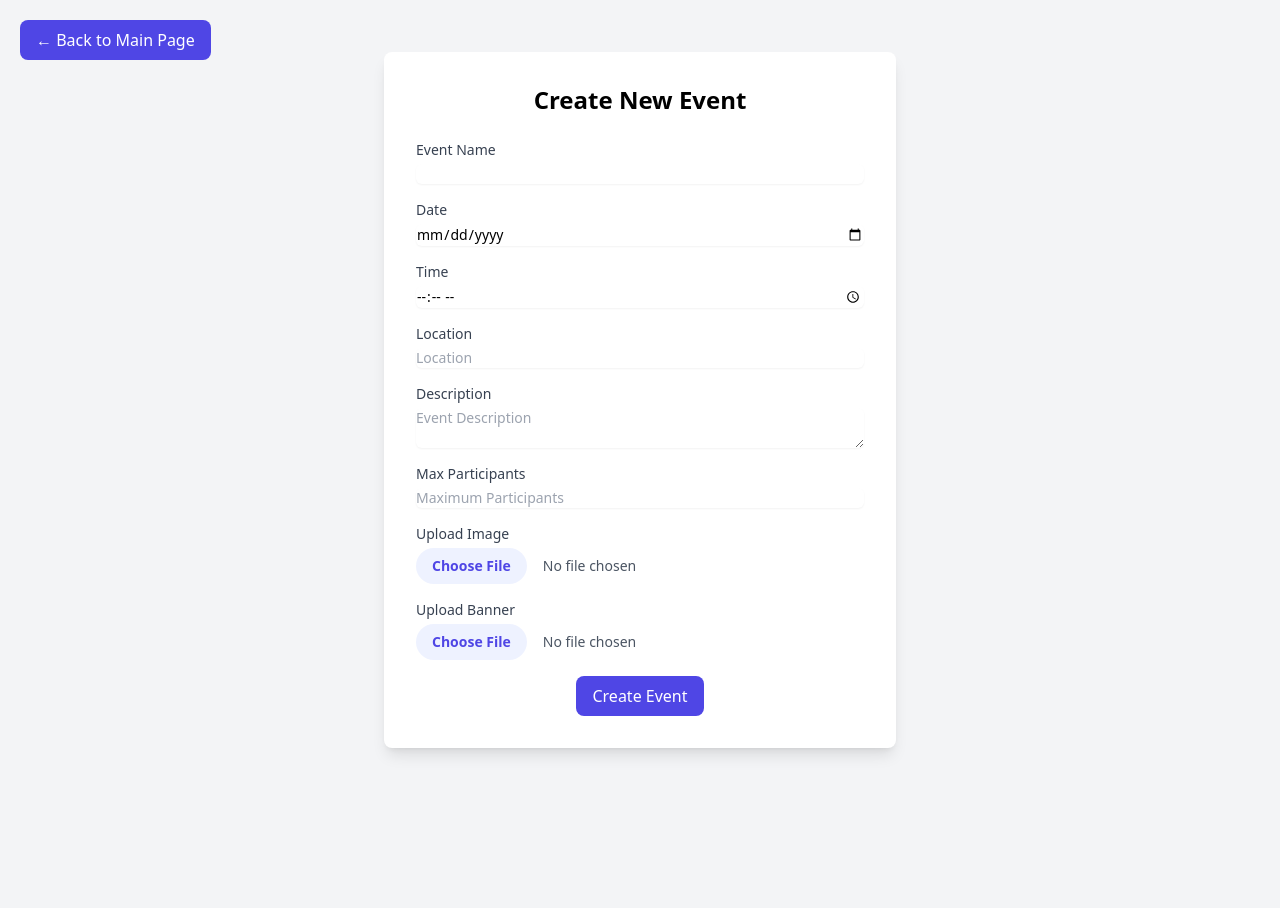
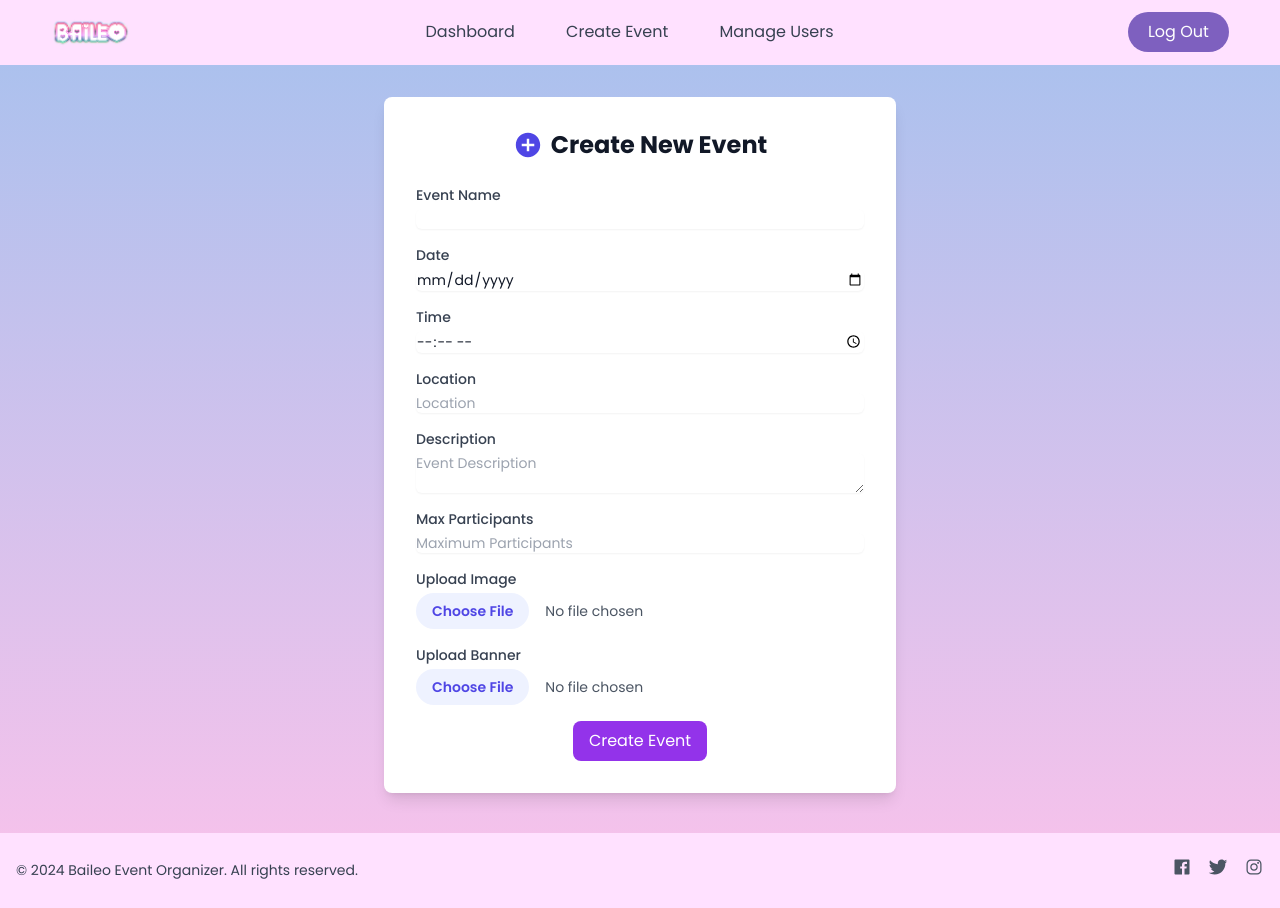
Before and after one commit to rascalosh/utswebproglec, a PHP site: page /create_event.php in a window 1280 px wide. Before the commit the page ends 755 px from the top, so only its background shows below. Run offline with PHP 8.4, Linux system fonts and the light colour scheme; the visitor is signed in with stand-in values (Sample User, id 1); some libraries are stand-ins or nearby versions.

Commit message:
Update create_event.php

```diff
--- a/create_event.php
+++ b/create_event.php
@@ -44,14 +44,54 @@ if ($_SERVER['REQUEST_METHOD'] == 'POST' && isset($_POST['create_event'])) {
     <meta name="viewport" content="width=device-width, initial-scale=1.0">
     <title>Create Event</title>
     <script src="https://cdn.tailwindcss.com"></script>
+    <link rel="preconnect" href="https://fonts.googleapis.com">
+    <link rel="preconnect" href="https://fonts.gstatic.com" crossorigin>
+    <link href="https://fonts.googleapis.com/css2?family=Poppins:wght@200;300;400;500;600;700&display=swap" rel="stylesheet">
+    <script src="https://unpkg.com/ionicons@4.5.10-0/dist/ionicons.js"></script>
 </head>
-<body class="bg-gray-100 min-h-screen flex justify-center items-center relative">
-    <a href="indexadmin.php" class="absolute top-5 left-5 bg-indigo-600 text-white px-4 py-2 rounded-lg hover:bg-indigo-700 focus:ring-4 focus:ring-indigo-300">
-        &larr; Back to Main Page
-    </a>
+<body class="font-[Poppins] bg-gradient-to-t from-[#fbc2eb] to-[#a6c1ee] text-gray-900 flex flex-col">
 
-    <div class="bg-white p-8 rounded-lg shadow-lg w-full max-w-lg">
-        <h1 class="text-2xl font-bold mb-6 text-center">Create New Event</h1>
+    <!-- Navbar -->
+    <header class="bg-[#FFE1FF] py-3">
+        <nav class="flex justify-between items-center w-[92%] mx-auto">
+            <div>
+                <img class="w-20" src="assets/baileo3.png" alt="...">
+            </div>
+            <div class="nav-links duration-500 md:static absolute bg-[#FFE1FF] md:min-h-fit min-h-[60vh] left-0 top-[-100%] md:w-auto w-full flex items-center px-5">
+                <ul class="flex md:flex-row flex-col md:items-center md:gap-[4vw] gap-8">
+                    <li>
+                        <a class="text-gray-700 hover:text-pink-900 transition duration-100 ease-in-out" href="indexadmin.php">Dashboard</a>
+                    </li>
+                    <li>
+                        <a class="text-gray-700 hover:text-pink-900 transition duration-100 ease-in-out" href="create_event.php">Create Event</a>
+                    </li>
+                    <li>
+                        <a class="text-gray-700 hover:text-pink-900 transition duration-100 ease-in-out" href="user_management.php">Manage Users</a>
+                    </li>
+                </ul>
+            </div>
+            <div class="flex items-center gap-6">
+                <a href="login.php" class="bg-[#7E60BF] text-white px-5 py-2 rounded-full hover:bg-[#CDC1FF]">Log Out</a>
+                <ion-icon onclick="onToggleMenu(this)" name="menu" class="text-2xl cursor-pointer md:hidden"></ion-icon>
+            </div>
+        </nav>
+    </header>
+
+    <script>
+        const navLinks = document.querySelector('.nav-links');
+        function onToggleMenu(e){
+            e.name = e.name === 'menu' ? 'close' : 'menu';
+            navLinks.classList.toggle('top-[9%]');
+        }
+    </script>
+
+    <!-- Main Content -->
+    <div class="bg-white p-8 rounded-lg shadow-lg w-full max-w-lg mx-auto mt-8">
+        <h1 class="text-2xl font-bold mb-6 text-center flex items-center justify-center space-x-2">
+        <ion-icon name="add-circle" class="text-3xl text-indigo-600"></ion-icon>
+        <span>Create New Event</span>
+    </h1>
+
         <form method="post" enctype="multipart/form-data" class="space-y-4">
             <div>
                 <label class="block text-sm font-medium text-gray-700">Event Name</label>
@@ -86,9 +126,24 @@ if ($_SERVER['REQUEST_METHOD'] == 'POST' && isset($_POST['create_event'])) {
                 <input type="file" name="banner" class="mt-1 block w-full text-sm text-gray-600 file:mr-4 file:py-2 file:px-4 file:rounded-full file:border-0 file:text-sm file:font-semibold file:bg-indigo-50 file:text-indigo-600 hover:file:bg-indigo-100">
             </div>
             <div class="text-center">
-                <button type="submit" name="create_event" class="bg-indigo-600 text-white px-4 py-2 rounded-lg hover:bg-indigo-700 focus:ring-4 focus:ring-indigo-300">Create Event</button>
+                <button type="submit" name="create_event" class="bg-purple-600 text-white px-4 py-2 rounded-lg hover:bg-purple-700 focus:ring-4 focus:ring-purple-300">Create Event</button>
             </div>
         </form>
     </div>
+<footer class="bg-[#FFE1FF] text-gray-700 mt-10 py-6">
+    <div class="container mx-auto px-4">
+        <div class="flex flex-col md:flex-row justify-between items-center">
+            <div class="text-center md:text-left">
+                <p class="text-sm">&copy; <?php echo date("Y"); ?> Baileo Event Organizer. All rights reserved.</p>
+            </div>
+
+            <div class="flex gap-4 mt-4 md:mt-0">
+                <a href="#" class="text-gray-600 hover:text-gray-900"><ion-icon name="logo-facebook" class="text-xl"></ion-icon></a>
+                <a href="#" class="text-gray-600 hover:text-gray-900"><ion-icon name="logo-twitter" class="text-xl"></ion-icon></a>
+                <a href="#" class="text-gray-600 hover:text-gray-900"><ion-icon name="logo-instagram" class="text-xl"></ion-icon></a>
+            </div>
+        </div>
+    </div>
+</footer>
 </body>
 </html>
```
